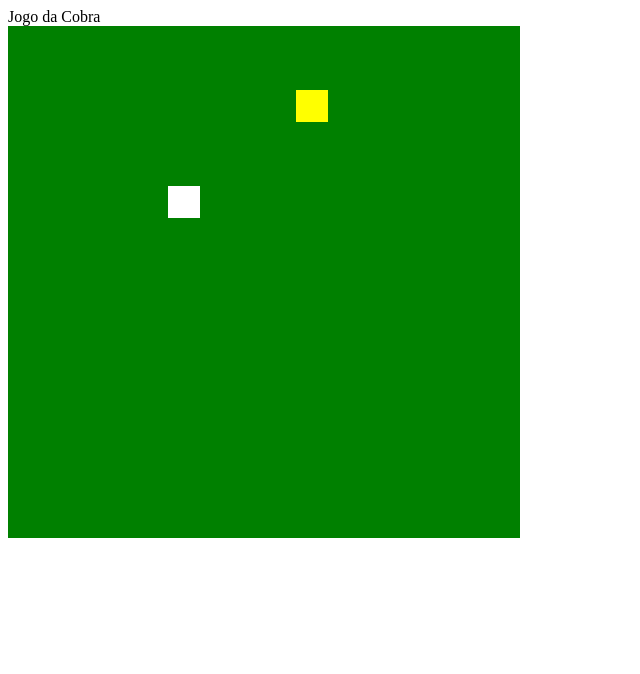
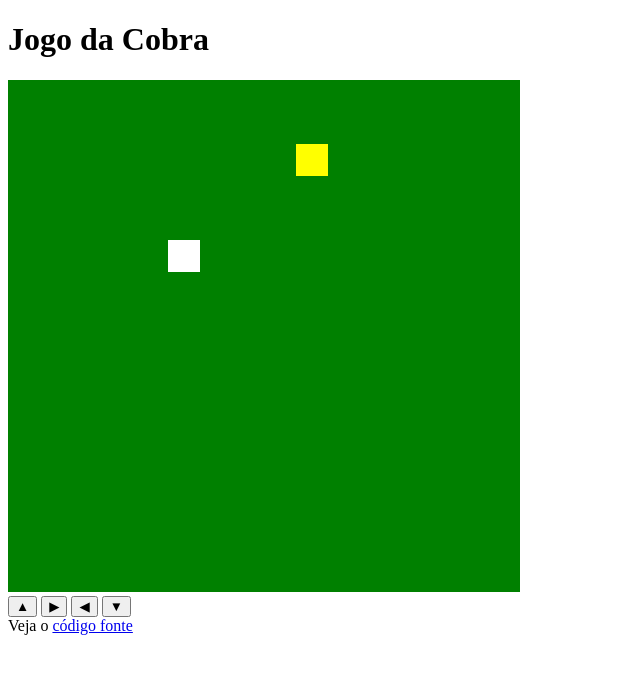
Before and after one commit to Felipe-Victorino/pwa-snake, a plain HTML site: page index.html in a window 1280 px wide. Shown: the whole page, without its empty margins (0-640 px from the left). Drawn offline with Linux system fonts and the light colour scheme.

Commit message:
Added the dpad to the html

```diff
--- a/index.html
+++ b/index.html
@@ -6,15 +6,29 @@
     <meta name="viewport" content="width=device-width, initial-scale=1.0" />
 
     <link rel="stylesheet" href="./css/style.css" />
+    <link rel="stylesheet" href="./css/dpad.css" />
     <title>Snake PWA</title>
   </head>
   <body>
-    <header>Jogo da Cobra</header>
-    <main>
-      <canvas id="game-board"></canvas>
-    </main>
+    <header><h1>Jogo da Cobra</h1></header>
+    <content>
+      <main>
+        <canvas id="game-board"></canvas>
+      </main>
+      <div class="dpad">
+        <button class="dpad-button up" data-direction="up">▲</button>
+        <button class="dpad-button right" data-direction="right">▶</button>
+        <button class="dpad-button left" data-direction="left">◀</button>
+        <button class="dpad-button down" data-direction="down">▼</button>
+      </div>
+    </content>
 
-    <footer></footer>
+    <footer>
+      Veja o
+      <a href="https://github.com/Felipe-Victorino/pwa-snake.git"
+        >código fonte</a
+      >
+    </footer>
     <script type="module" src="./js/main.js"></script>
   </body>
 </html>
```
